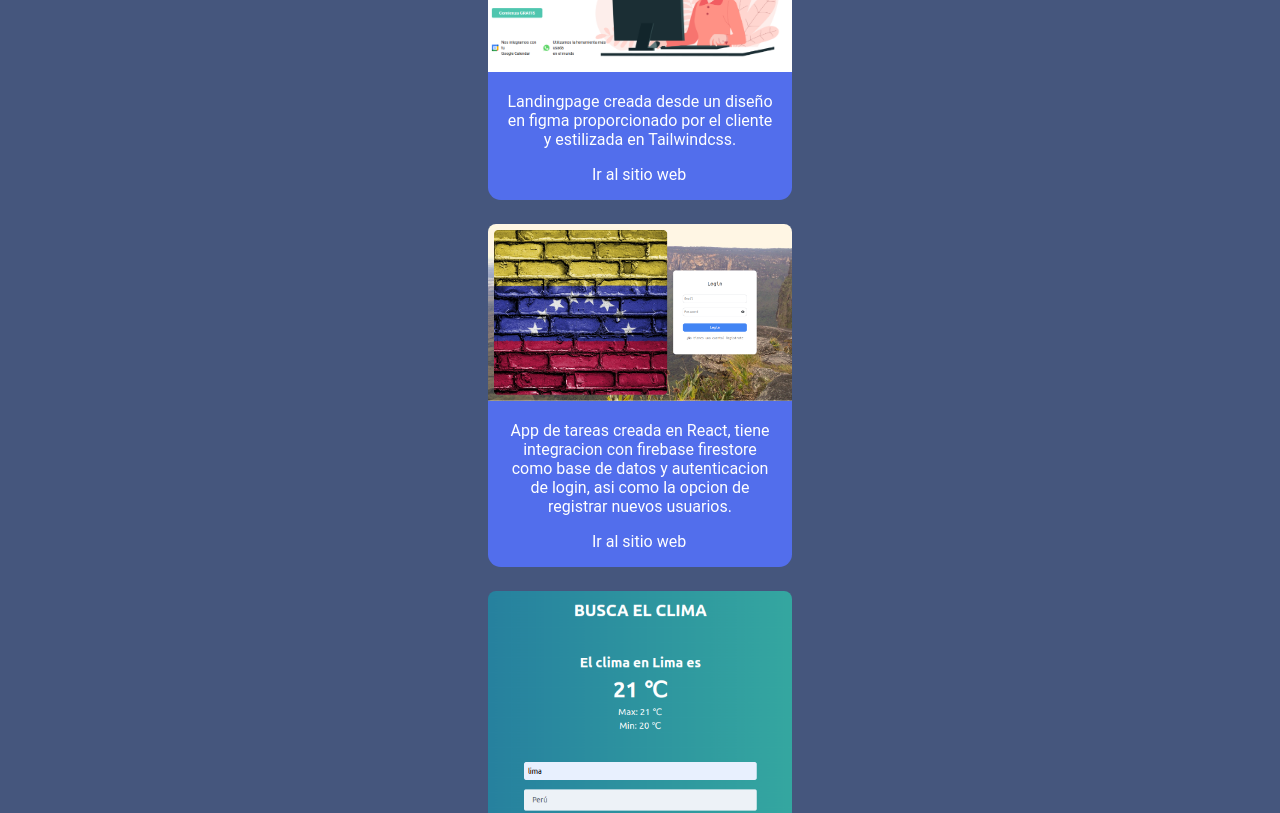
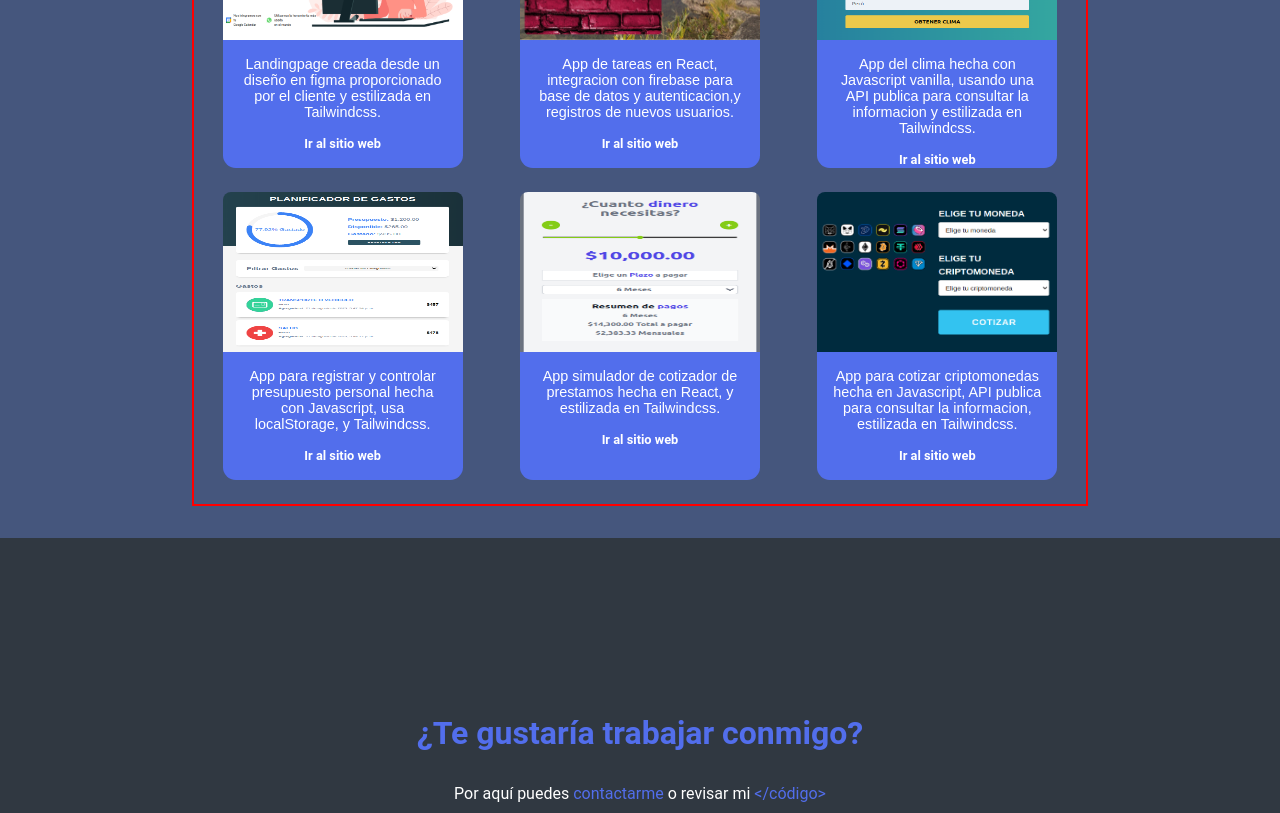
Before and after one commit to Abrahanpiloto/portfolio-react, a React (Vite) app: page / in a window 1280 px wide. Shown: the part 1820-2633 px from the top of the page. Built offline with nearby package versions, Linux system fonts and the light colour scheme.

Commit message:
navegacion

```diff
--- a/src/components/Aboutme.jsx
+++ b/src/components/Aboutme.jsx
@@ -2,7 +2,7 @@ import "../styles.css/Aboutme.css";
 
 export const Aboutme = () => {
   return (
-    <section className="aboutme">
+    <section className="aboutme" id="acerca-de-mi">
       <div className="container-card">
         <div className="container-photo">
           <img src="/images/blancoynegro.jpg" alt="Mi Foto" className="photo" />
--- a/src/components/Contact.jsx
+++ b/src/components/Contact.jsx
@@ -2,7 +2,7 @@ import "../styles.css/Contact.css";
 
 export const Contact = () => {
   return (
-    <section className="contact-section" id="contact">
+    <section className="contact-section" id="contactame">
       <div className="contact-title">
         <h1>¿Te gustaría trabajar conmigo?</h1>
         <p>
--- a/src/components/Projects.jsx
+++ b/src/components/Projects.jsx
@@ -2,9 +2,9 @@ import "../styles.css/Projects.css";
 
 export const Projects = () => {
   return (
-    <section className="projects-section">
+    <section className="projects-section" id="mis-proyectos">
       <h2 className="title-projects">Mis trabajos y proyectos personales.</h2>
-      <div className="projects-container"></div>
+      <div className="projects-container">
         {/* <--Card Landing page--> */}
         <div className="card">
           <div className="image-box">
@@ -33,9 +33,8 @@ export const Projects = () => {
           </div>
           <div className="profile-details">
             <p>
-            App de tareas creada en React, tiene integracion con firebase
-            firestore como base de datos y autenticacion de login, asi como la
-            opcion de registrar nuevos usuarios.
+              App de tareas en React, integracion con firebase para base de
+              datos y autenticacion,y registros de nuevos usuarios.
             </p>
             <div className="ir">
               <a
@@ -77,8 +76,7 @@ export const Projects = () => {
           <div className="profile-details">
             <p>
               App para registrar y controlar presupuesto personal hecha con
-            Javascript vanilla, usa localStorage para mantener la informacion, y
-            estilizada en Tailwindcss.
+              Javascript, usa localStorage, y Tailwindcss.
             </p>
             <div className="ir">
               <a
@@ -98,8 +96,8 @@ export const Projects = () => {
           </div>
           <div className="profile-details">
             <p>
-            App simulador de cotizador de prestamos hecha en React, y estilizada
-            en Tailwindcss.
+              App simulador de cotizador de prestamos hecha en React, y
+              estilizada en Tailwindcss.
             </p>
             <div className="ir">
               <a
@@ -119,9 +117,8 @@ export const Projects = () => {
           </div>
           <div className="profile-details">
             <p>
-            App para cotizar el precio de las criptomonedas hecha en Javascript
-            vanilla, usando una API publica para consultar la informacion y
-            estilizada en Tailwindcss.
+              App para cotizar criptomonedas hecha en Javascript, API publica
+              para consultar la informacion, estilizada en Tailwindcss.
             </p>
             <div className="ir">
               <a
@@ -134,6 +131,7 @@ export const Projects = () => {
             </div>
           </div>
         </div>
+      </div>
     </section>
   );
 };
--- a/src/components/Welcome.jsx
+++ b/src/components/Welcome.jsx
@@ -1,7 +1,7 @@
 import "../styles.css/Welcome.css";
 export const Welcome = () => {
   return (
-    <section className="welcome">
+    <section className="welcome" id="inicio">
       <div className="presentation">
         <div className="presentation-name">
           <h1 className="name">
--- a/src/styles.css/Contact.css
+++ b/src/styles.css/Contact.css
@@ -39,3 +39,18 @@
   background-color: #303841;
   color: white;
 }
+
+/* Laptop and larger screen styles */
+@media (min-width: 1024px) {
+  .contact-section {
+    height: 90vh;
+  }
+  .contact-icons {
+    /* border: 2px solid red; */
+    /* margin-top: 14rem; */
+  }
+
+  .contact-title {
+    padding-top: 5rem;
+  }
+}
--- a/src/styles.css/Footer.css
+++ b/src/styles.css/Footer.css
@@ -14,3 +14,10 @@ footer span {
   font-family: "Satisfy", cursive;
   font-size: 1.5rem;
 }
+
+/* Laptop and larger screen styles */
+@media (min-width: 1024px) {
+  footer {
+    padding: 0.3rem;
+  }
+}
--- a/src/styles.css/Header.css
+++ b/src/styles.css/Header.css
@@ -72,11 +72,11 @@ header {
 /* Laptop and larger screen styles */
 @media (min-width: 850px) {
   .logo {
-    width: 60px;
+    width: 50px;
     margin-left: 2rem;
   }
   header {
-    padding: 0.6rem;
+    padding: 0.2rem;
     background-color: #526eec;
     color: white;
     display: flex;
--- a/src/styles.css/Projects.css
+++ b/src/styles.css/Projects.css
@@ -16,12 +16,6 @@
   background-color: #45567d;
   color: white;
   padding-bottom: 2rem;
-}
-
-.projects-container {
-  /* width: 21rem; */
-  /* margin: 0 auto; */
-  /* border: 2px solid green; */
 }
 
 img {
@@ -52,3 +46,43 @@ img {
   text-decoration: none;
   margin-left: 6.5rem;
 }
+
+/* Laptop and larger screen styles */
+@media (min-width: 1024px) {
+  .projects-container {
+    display: flex;
+    border: 2px solid red;
+    width: 70%;
+    margin: 0 auto;
+    flex-wrap: wrap;
+  }
+  .card {
+    width: 15rem;
+    height: 18rem;
+    /* border: 2px solid white; */
+  }
+
+  .image-box {
+    height: 10rem;
+    /* border: 2px solid green; */
+  }
+  .image-box img {
+    /* width: 100%; */
+    height: 100%;
+    /* border: 2px solid black; */
+  }
+  .profile-details p {
+    font-size: 0.9rem;
+    font-family: sans-serif;
+  }
+
+  .ir a {
+    display: flex;
+    justify-content: center;
+    margin: 0 auto;
+
+    font-size: 0.8rem;
+    /* border: 2px solid red; */
+    font-weight: bold;
+  }
+}
```
Lines whose indentation alone changed are shown as unchanged.
